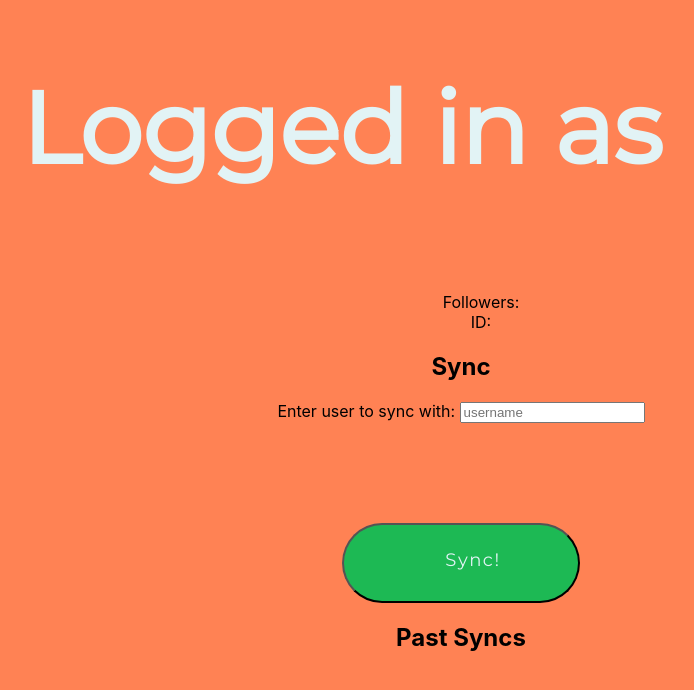
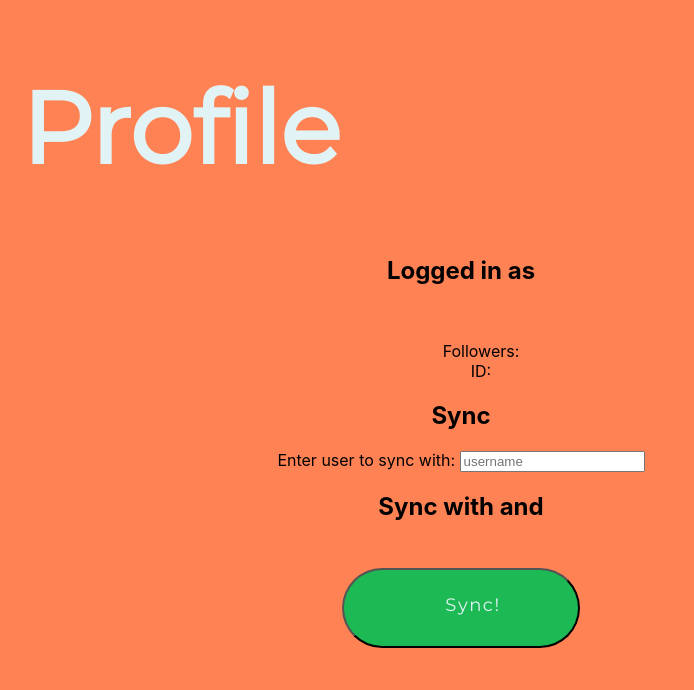
Before and after one commit to tedim52/Sync-V2, a React (Create React App) app in the folder frontend/: page /users in a window 1280 px wide. Shown: the top 690 px of the page, without its empty margins (179-873 px from the left). Built offline with nearby package versions, Linux system fonts and the light colour scheme; no server answers.

Commit message:
Small UserPage and Sync changes

```diff
--- a/frontend/src/components/Sync.jsx
+++ b/frontend/src/components/Sync.jsx
@@ -2,12 +2,14 @@ import React, { Component } from 'react';
 
 class Sync extends Component {
 
-  state = {
-    formUsername: this.props.username,
-    sync: [],
-    syncedUser: null
+  constructor(UserPage) {
+    super(UserPage);
+    this.state = {
+      formUsername: null,
+      sync: [],
+      syncedUser: null
+    };
   }
-
 
   onSubmit = async () => {
     const response = await fetch("/users/sync",
@@ -15,8 +17,9 @@ class Sync extends Component {
                             headers: {
                               'Content-Type':'application/json'
                             },
-                            body: JSON.stringify({user: this.state.username})
+                            body: JSON.stringify({user: this.state.formUsername})
                           }).catch(e => console.log(e));
+    this.setState({ syncedUser: this.state.formUsername} )
     const data = await response.json();
     this.setState({ sync: data.sync});
   }
@@ -33,8 +36,8 @@ class Sync extends Component {
             onChange={e => this.setState({formUsername: e.target.value})}
             />
         </form>
-        <h3> {this.state.syncedUser} </h3>
-        <ul> {this.state.sync && this.state.sync.map(song => <li key={song.id}>{song} </li>)} </ul>
+        <h2>Sync with {this.state.syncedUser} and {this.props.authUser}</h2>
+        <ul> {this.state.sync.map(song => <li key={song.id}>{song} </li>)} </ul>
         <button onClick={()=> this.onSubmit()} >Sync!</button>
       </div>
     );
--- a/frontend/src/components/UserPage.jsx
+++ b/frontend/src/components/UserPage.jsx
@@ -14,7 +14,8 @@ class UserPage extends Component {
   render() {
     return (
       <div>
-        <h1>Logged in as {this.state.json.username} </h1>
+        <h1>Profile</h1>
+        <h2>Logged in as {this.state.json.username} </h2>
         <img src={this.state.json.image}></img>
         <ul>
           <li>Followers: {this.state.json.followers} </li>
@@ -22,8 +23,7 @@ class UserPage extends Component {
         </ul>
         <div>
           <h2>Sync</h2>
-          <Sync/>
-          <h2>Past Syncs</h2>
+          <Sync authUser={this.state.json.username}/>
         </div>
       </div>
     );
```
